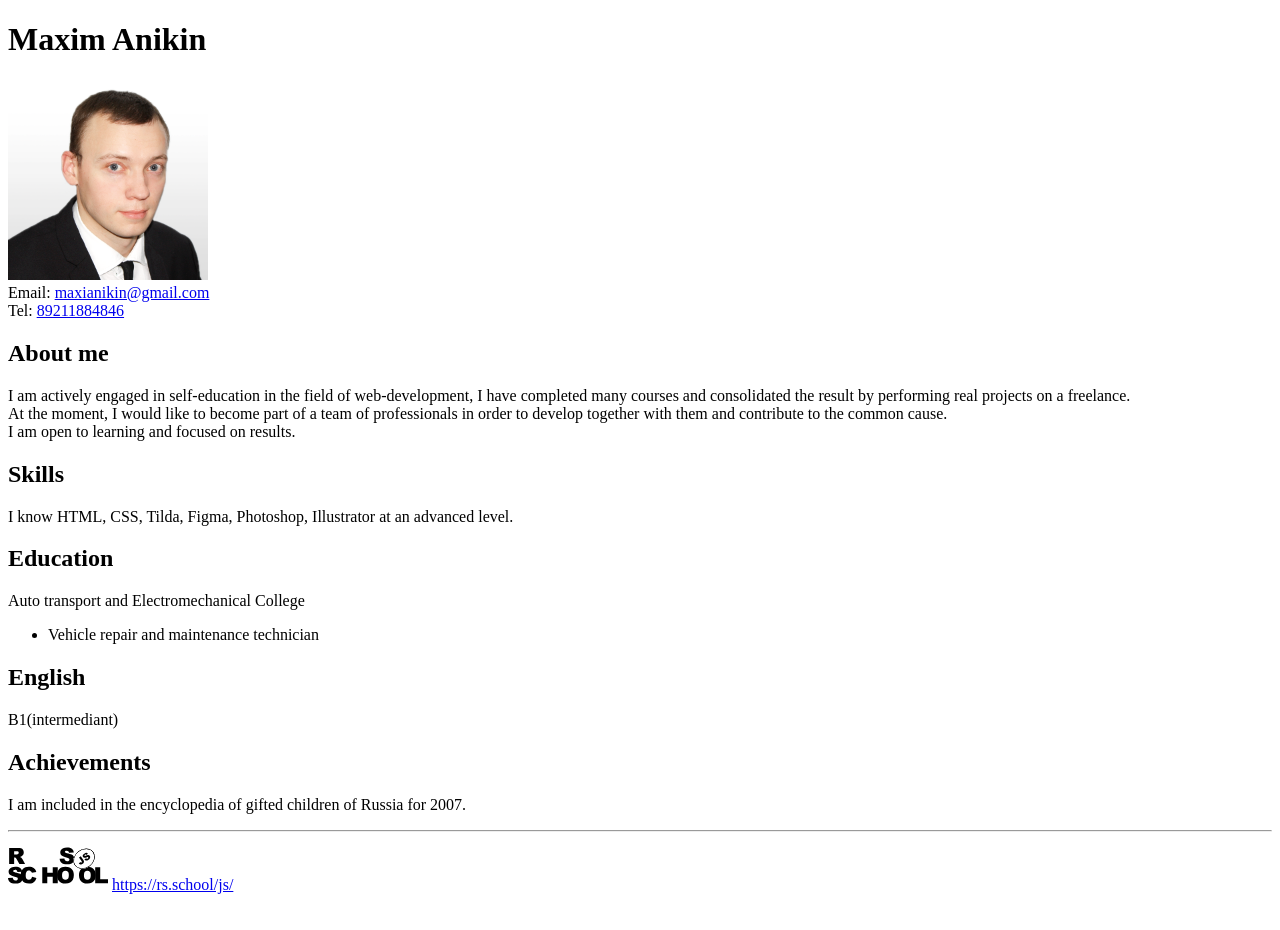
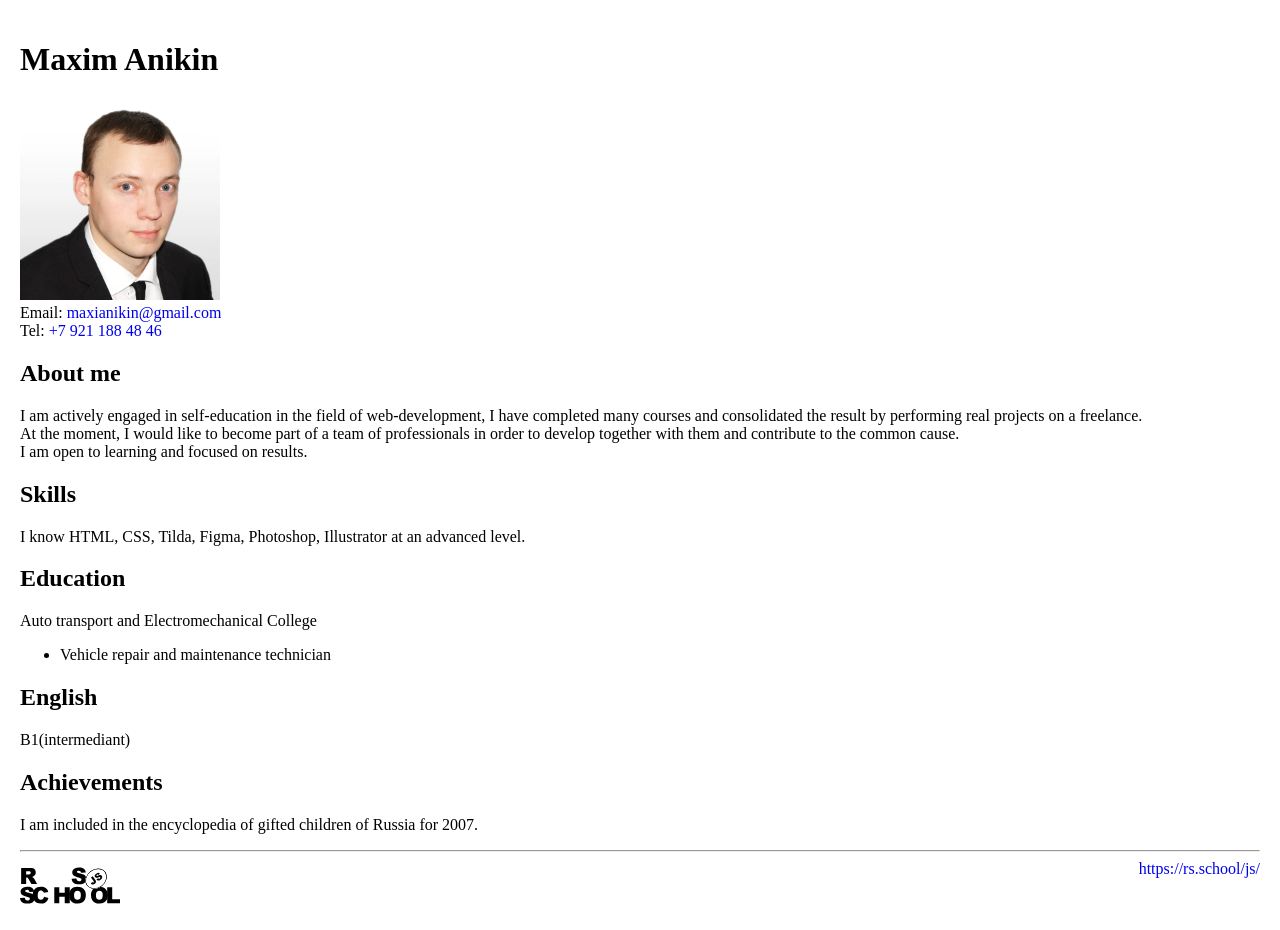
Before and after one commit to MrMadMaks/rsschool-cv1, a plain HTML site: page index.html in a window 1280 px wide. Before the commit the page ends 902 px from the top, so only its background shows below. Drawn offline with Linux system fonts and the light colour scheme.

Commit message:
feat: create css file

```diff
--- a/index.html
+++ b/index.html
@@ -6,6 +6,7 @@
   <meta http-equiv="X-UA-Compatible" content="IE=edge">
   <meta name="viewport" content="width=device-width, initial-scale=1.0">
   <title>Document</title>
+  <link rel="stylesheet" href="style.css">
 </head>
 
 <body>
@@ -18,7 +19,7 @@
     </div>
     <div>
       Tel:
-      <a href="tel:89211884846">89211884846</a>
+      <a href="tel:89211884846">+7 921 188 48 46</a>
     </div>
   </header>
 
--- /dev/null
+++ b/style.css
@@ -0,0 +1,12 @@
+body {
+    margin: 0 auto;
+    padding: 20px;
+    max-width: 1440px;
+}
+a {
+    text-decoration: none;
+}
+footer {
+    display: flex;
+    justify-content: space-between;
+}
```
